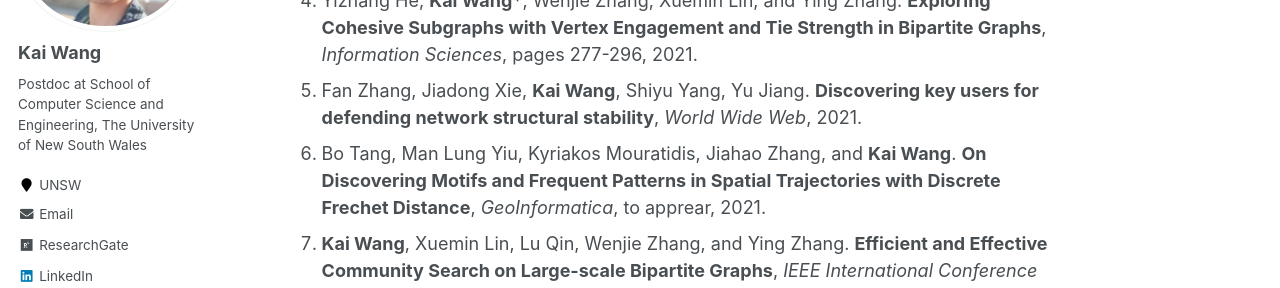
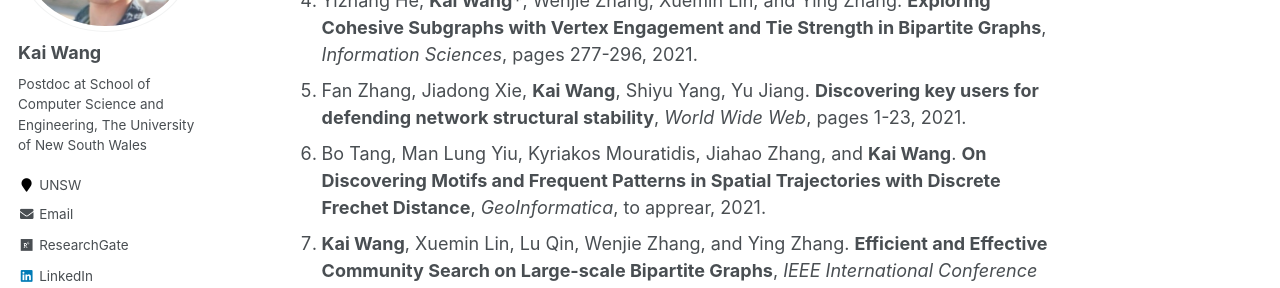
Before and after one commit to cs-kaiwang/cs-kaiwang.github.io, a Jekyll site: the page built from _pages/about.md, in a window 1280 px wide and 900 px high, scrolled down 605 px. Shown: the part 153-441 px from the top of the window. Built offline with Jekyll 4.4.1, drawn with Linux system fonts in a browser that asks for light colours.

Commit message:
Update about.md

```diff
--- a/_pages/about.md
+++ b/_pages/about.md
@@ -18,7 +18,7 @@ Publications (* indicates corresponding author)
 2. Yixiang Fang, **Kai Wang**, Xuemin Lin, and Wenjie Zhang. **Cohesive Subgraph Search over Big Heterogeneous Information Networks: Applications, Challenges, and Solutions** (Tutorial), *ACM SIGMOD International Conference on Management of Data (**SIGMOD**)*, 2021.
 3. **Kai Wang**, Xuemin Lin, Lu Qin, Wenjie Zhang, and Ying Zhang. **Towards Efficient Solutions of Bitruss Decomposition for Large-scale Bipartite Graphs**, *The VLDB Journal (**VLDBJ**)*, pages 1-24, 2021.
 4. Yizhang He, **Kai Wang\***, Wenjie Zhang, Xuemin Lin, and Ying Zhang. **Exploring Cohesive Subgraphs with Vertex Engagement and Tie Strength in Bipartite Graphs**, *Information Sciences*, pages 277-296, 2021.
-5. Fan Zhang, Jiadong Xie, **Kai Wang**, Shiyu Yang, Yu Jiang. **Discovering key users for defending network structural stability**, *World Wide Web*, 2021.
+5. Fan Zhang, Jiadong Xie, **Kai Wang**, Shiyu Yang, Yu Jiang. **Discovering key users for defending network structural stability**, *World Wide Web*, pages 1-23, 2021.
 6. Bo Tang, Man Lung Yiu, Kyriakos Mouratidis, Jiahao Zhang, and **Kai Wang**. **On Discovering Motifs and Frequent Patterns in Spatial Trajectories with  Discrete Frechet Distance**, *GeoInformatica*, to apprear, 2021.
 7. **Kai Wang**, Xuemin Lin, Lu Qin, Wenjie Zhang, and Ying Zhang. **Efficient and Effective Community Search on Large-scale Bipartite Graphs**, *IEEE International Conference on Data Engineering (**ICDE**)*, to appear, 2021.
 8. **Kai Wang**, Shuting Wang, Xin Cao, and Lu Qin. **Efficient Radius-bounded Community Search in Geo-social Networks**, *IEEE Transactions on Knowledge and Data Engineering (**TKDE**)*,  2020.
```
